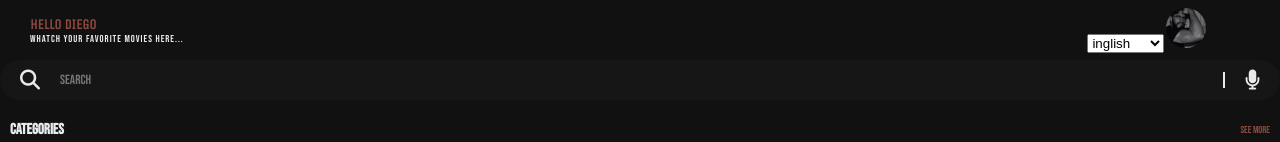
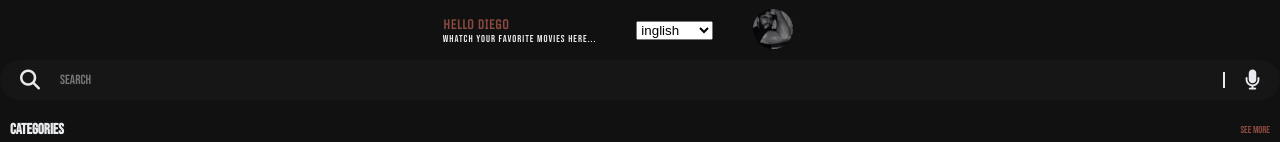
Before and after one commit to DiegoGomez98/mobie-api, a website: page index.html in a window 1280 px wide. Shown: the top 142 px of the page. Drawn offline with nearby package versions, Linux system fonts and the light colour scheme; no server answers.

Commit message:
casi listo, hacer desplazamiento de tiktok y arreglar boton de idioma

```diff
--- a/index.html
+++ b/index.html
@@ -24,12 +24,13 @@
         <span class="header_articule_Sleft-text">Whatch your favorite movies here...</span>
         <h2 class="header_articule_Sleft-title--categoryView">Acción</h2>
       </section>
-      <section class="header_articule_sRight">
-          <select name="idiomas" id="languageOptions">
+      <section class="header_articule_sCenter">
+        <select name="idiomas" id="languageOptions">
             <!-- <option value="es">Español</option>
             <option value="en-US">English</option> -->
-</select>
-        </div>
+          </select>
+      </section>
+      <section class="header_articule_sRight">
         <img class="header_articule_sRight-image" src='./styles/assets/img/DSC_0007.JPG' alt='foto de perfil del usuario'>
       </section>
     </article>
--- a/src/main.js
+++ b/src/main.js
@@ -212,7 +212,7 @@ function createCategories(categories, container) {
 // LLAMADOS A LA API
 
 async function getTrendingMoviesPreview() {
-  const { data } = await api('/trending/movie/day');
+  const { data } = await api('/trending/movie/day', {params:{language:lang}});
   const movies = data.results;
   maxPage = data.total_pages;
 
@@ -325,7 +325,7 @@ async function getPaginatedMoviesBySearch(query) {
 }
 
 async function getTrendingMovies() {
-  const { data } = await api('/trending/movie/day');
+  const { data } = await api('/trending/movie/day', {params:{language:lang}});
   movieContent.innerHTML = "";
   const movies = data.results;
 
@@ -414,7 +414,7 @@ async function getPaginatedTopRatedMovies() {
 
 
 async function getMovieById(id) {
-  const { data: movie } = await api(`/movie/${id}`, {language: lang});
+  const { data: movie } = await api(`/movie/${id}`, {params:{language:lang}});
   // recibimos un objeto data y lo renombramos como movie
 
   const movieImgURL = `https://image.tmdb.org/t/p/w300${movie.poster_path}`;
--- a/src/navigation.js
+++ b/src/navigation.js
@@ -23,10 +23,9 @@ topRated_btn.addEventListener('click', () => {
   location.hash = 'topRated'
 })
 
-languageOptions.addEventListener("change", (event) => {
-  lang = event.target.value;
+languageOptions.addEventListener("click", () => {
+  lang = languageOptions.value;
   console.log(lang)
-  console.log(event)
   homePage();
   // getLanguages();
 });
@@ -83,7 +82,9 @@ function homePage() {
   header.style.background = ('');
   header_arrow.classList.add('inactive');
   header_articule_Sleft_title.classList.remove('inactive');
-  header_articule_Sleft_title.classList.remove('header_articule_Sleft-title--categoryView');
+  header_articule_Sleft_title.classList.remove('inactive');
+  header_articule_sCenter.classList.remove('inactive');
+  header_articule_sRight.classList.remove('inactive');
   header_articule_Sleft_title_categoryView.classList.add('inactive');
 
   search.classList.remove('inactive');
@@ -99,6 +100,8 @@ function homePage() {
   movie_container_loading.classList.remove('inactive');
   trendingContainer_movie_div_loading.classList.add('inactive');
   similar_movieContent_loading.classList.add('inactive');
+  header_articule_sLeft_text.classList.remove('inactive');
+  header_articule_sRight_image.classList.remove('inactive');
 
   getTrendingMoviesPreview();
   getCategoriesMoviesPreview();
--- a/src/node.js
+++ b/src/node.js
@@ -14,6 +14,7 @@ const favorited = document.querySelector('#favorited');
 const header_arrow = document.querySelector('.header_arrow');
 const header_articule = document.querySelector('.header_articule');
 const header_articule_sLeft = document.querySelector('.header_articule_sLeft');
+const header_articule_sCenter = document.querySelector('.header_articule_sCenter');
 const header_articule_sRight = document.querySelector('.header_articule_sRight');
 const searchContainer_content = document.querySelector('.searchContainer_content');
 const categories_titles = document.querySelector('.categories_titles');
--- a/styles/app.css
+++ b/styles/app.css
@@ -83,7 +83,7 @@ img {
   height:4rem;
   margin: 1rem 1rem;
   display: flex;
-  justify-content: space-between;
+  justify-content: center;
   align-items: center;
 }
 
```
